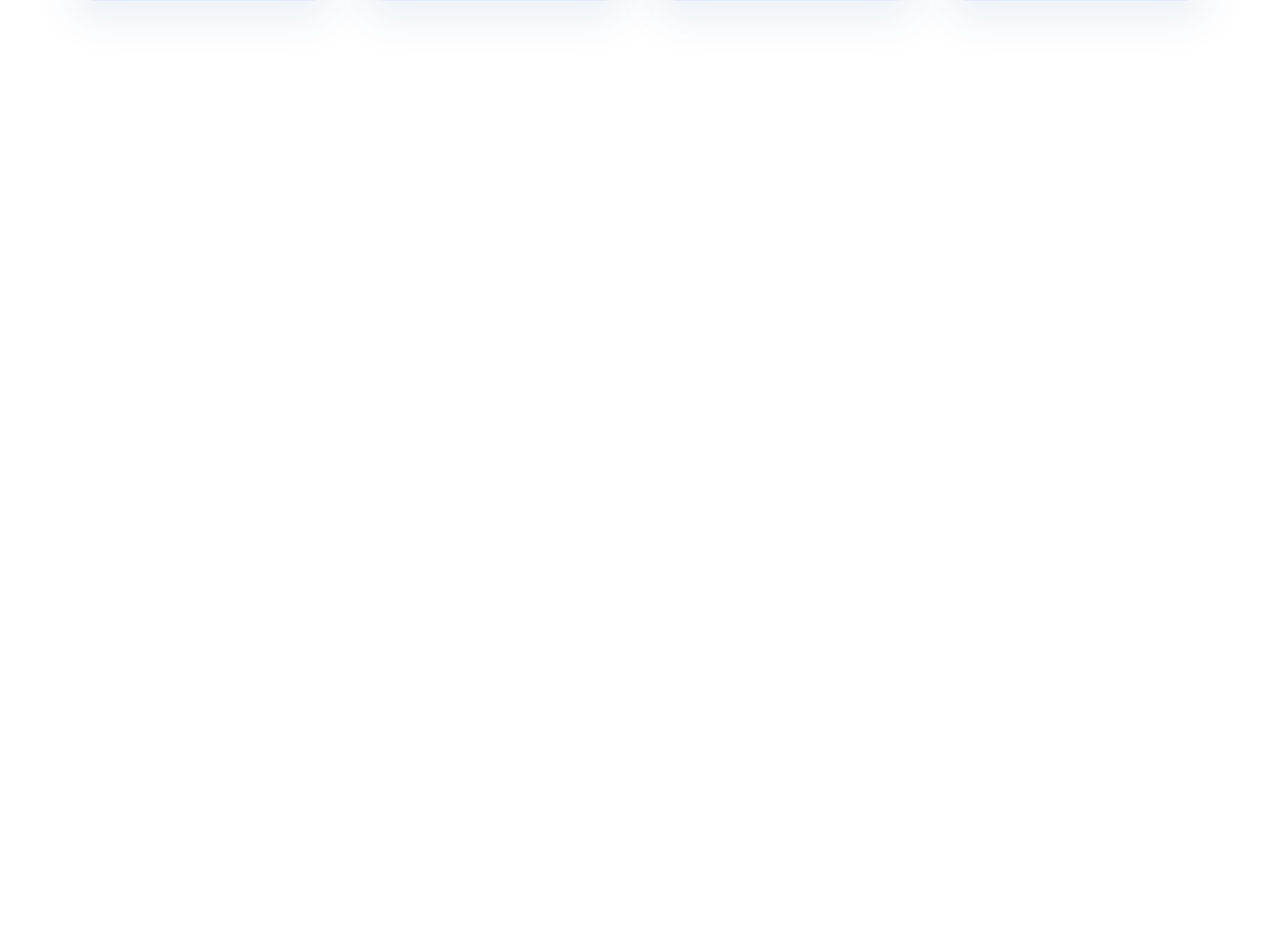
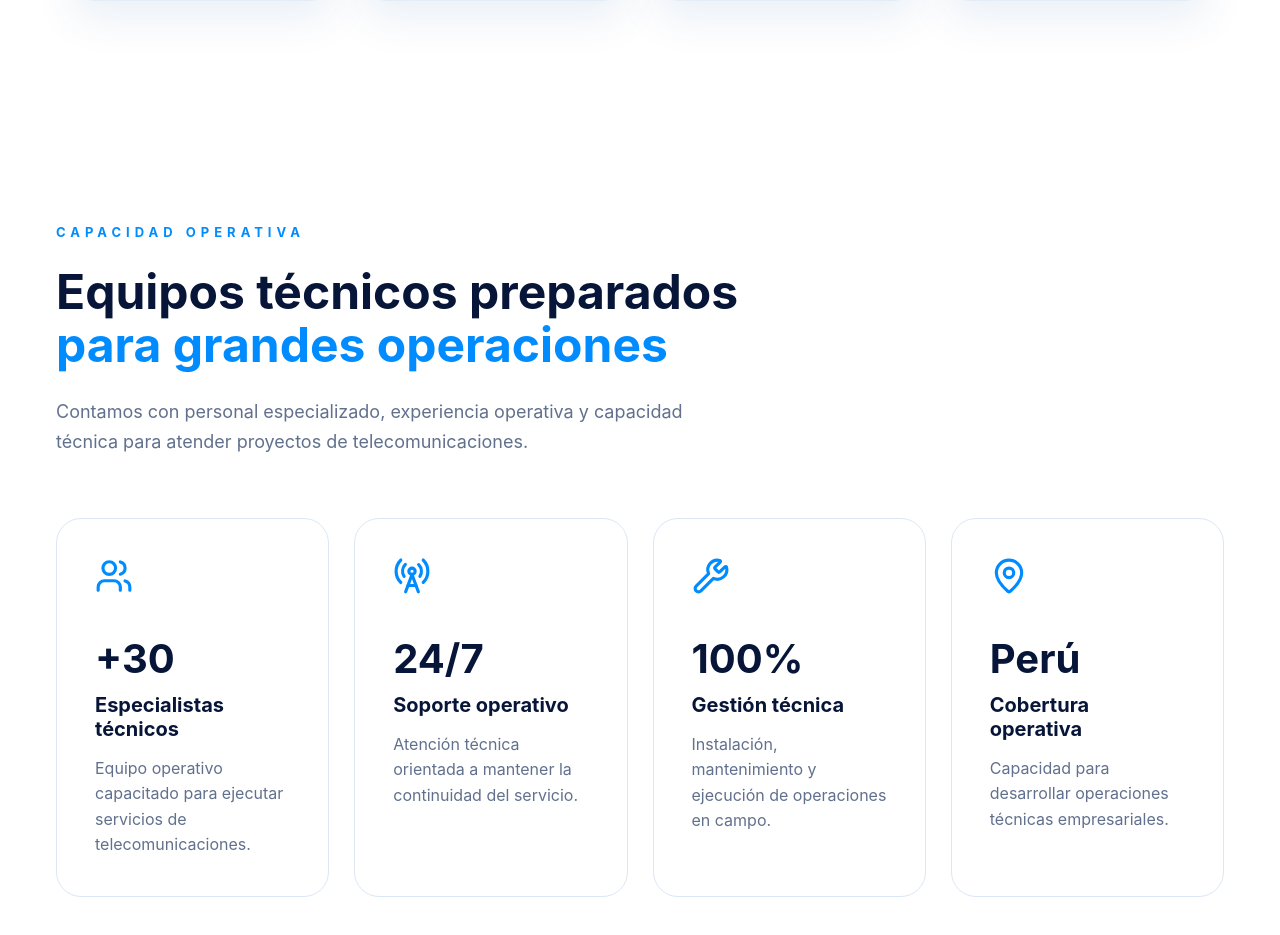
Before and after one commit to Ayacila98/LINKPOINT-WEB, a React (Vite) app in the folder frontend/: page / in a window 1280 px wide. Shown: the part 2606-3541 px from the top of the page. Before the commit the page ends 2727 px from the top, so only its background shows below. Built offline with nearby package versions, Linux system fonts and the light colour scheme.

Commit message:
Agrega sección operaciones empresariales

```diff
--- a/frontend/src/App.tsx
+++ b/frontend/src/App.tsx
@@ -2,6 +2,7 @@ import Navbar from "./components/Navbar/Navbar";
 import Hero from "./components/Hero/Hero";
 import Services from "./components/Services/Services";
 import About from "./components/About/About";
+import Operations from "./components/Operations/Operations";
 
 
 function App() {
@@ -12,6 +13,7 @@ function App() {
 
       <Navbar />
 
+
       <main>
 
         <Hero />
@@ -20,7 +22,10 @@ function App() {
 
         <About />
 
+        <Operations />
+
       </main>
+
 
     </>
 
--- /dev/null
+++ b/frontend/src/components/Operations/Operations.css
@@ -0,0 +1,156 @@
+.operations{
+
+  padding:100px 56px;
+  background:#ffffff;
+
+}
+
+
+.operations-header span{
+
+  color:#008cff;
+  font-size:13px;
+  font-weight:700;
+  letter-spacing:5px;
+
+}
+
+
+.operations-header h2{
+
+  margin-top:25px;
+  font-size:48px;
+  line-height:1.1;
+  color:#071638;
+
+}
+
+
+.operations-header strong{
+
+  color:#008cff;
+
+}
+
+
+.operations-header p{
+
+  margin-top:25px;
+  max-width:650px;
+  color:#61708d;
+  font-size:18px;
+  line-height:1.7;
+
+}
+
+
+
+.operations-grid{
+
+  margin-top:60px;
+
+  display:grid;
+
+  grid-template-columns:
+  repeat(4,1fr);
+
+  gap:25px;
+
+}
+
+
+
+.operation-box{
+
+  border:1px solid #dbe7f5;
+
+  border-radius:25px;
+
+  padding:38px;
+
+  background:white;
+
+  transition:.3s;
+
+}
+
+
+.operation-box:hover{
+
+  transform:translateY(-8px);
+
+  box-shadow:
+  0 20px 40px rgba(0,140,255,.12);
+
+}
+
+
+.operation-box svg{
+
+  width:38px;
+  height:38px;
+  color:#008cff;
+
+}
+
+
+
+.operation-box h3{
+
+  margin-top:35px;
+
+  font-size:40px;
+
+  color:#071638;
+
+}
+
+
+
+.operation-box h4{
+
+  margin-top:10px;
+
+  font-size:20px;
+
+  color:#071638;
+
+}
+
+
+
+.operation-box p{
+
+  margin-top:15px;
+
+  color:#61708d;
+
+  line-height:1.6;
+
+}
+
+
+
+@media(max-width:900px){
+
+.operations-grid{
+
+grid-template-columns:1fr;
+
+}
+
+
+.operations{
+
+padding:60px 25px;
+
+}
+
+
+.operations-header h2{
+
+font-size:36px;
+
+}
+
+}
--- /dev/null
+++ b/frontend/src/components/Operations/Operations.tsx
@@ -0,0 +1,116 @@
+import "./Operations.css";
+
+import {
+  Users,
+  RadioTower,
+  Wrench,
+  MapPin
+} from "lucide-react";
+
+const operations = [
+  {
+    icon: Users,
+    number: "+30",
+    title: "Especialistas técnicos",
+    text: "Equipo operativo capacitado para ejecutar servicios de telecomunicaciones."
+  },
+  {
+    icon: RadioTower,
+    number: "24/7",
+    title: "Soporte operativo",
+    text: "Atención técnica orientada a mantener la continuidad del servicio."
+  },
+  {
+    icon: Wrench,
+    number: "100%",
+    title: "Gestión técnica",
+    text: "Instalación, mantenimiento y ejecución de operaciones en campo."
+  },
+  {
+    icon: MapPin,
+    number: "Perú",
+    title: "Cobertura operativa",
+    text: "Capacidad para desarrollar operaciones técnicas empresariales."
+  }
+];
+
+
+export default function Operations(){
+
+  return (
+
+    <section className="operations">
+
+      <div className="operations-header">
+
+        <span>
+          CAPACIDAD OPERATIVA
+        </span>
+
+        <h2>
+          Equipos técnicos preparados
+          <br />
+          <strong>
+            para grandes operaciones
+          </strong>
+        </h2>
+
+
+        <p>
+          Contamos con personal especializado,
+          experiencia operativa y capacidad técnica
+          para atender proyectos de telecomunicaciones.
+        </p>
+
+      </div>
+
+
+      <div className="operations-grid">
+
+
+        {
+          operations.map((item,index)=>{
+
+            const Icon = item.icon;
+
+
+            return (
+
+              <div
+                className="operation-box"
+                key={index}
+              >
+
+                <Icon />
+
+                <h3>
+                  {item.number}
+                </h3>
+
+
+                <h4>
+                  {item.title}
+                </h4>
+
+
+                <p>
+                  {item.text}
+                </p>
+
+
+              </div>
+
+            )
+
+          })
+        }
+
+
+      </div>
+
+
+    </section>
+
+  )
+
+}
```
